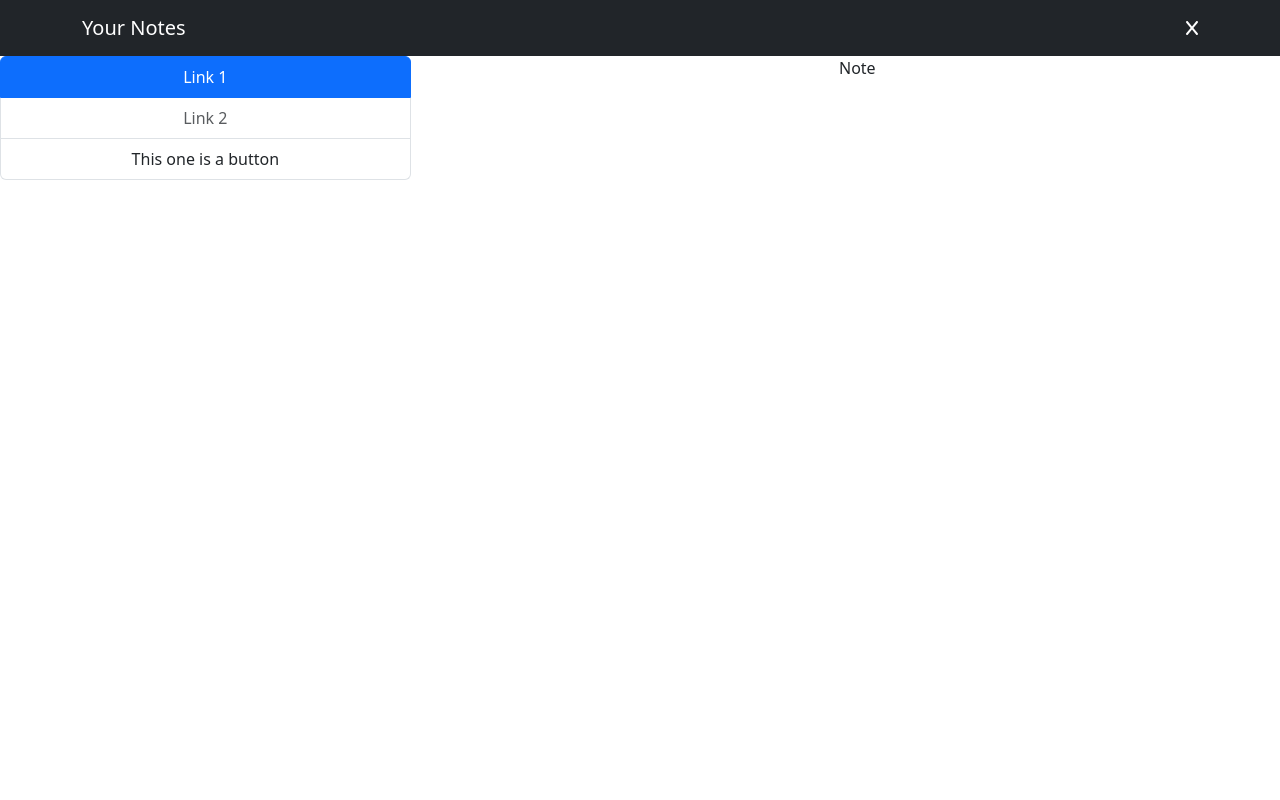
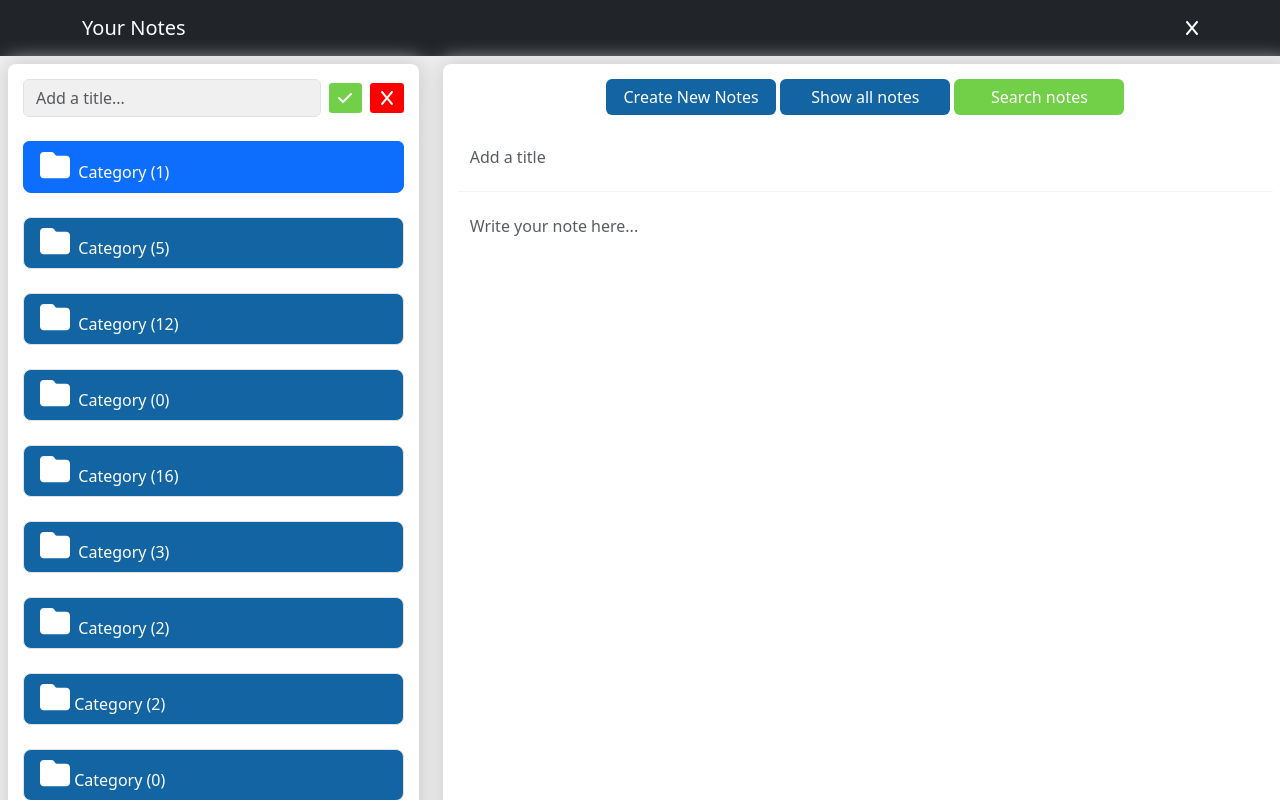
Before and after one commit to FestaMazreku/notes-app, a React (Create React App) app: page / in a window 1280 px wide. Shown: the top 800 px of the page. Built offline with nearby package versions, Linux system fonts and the light colour scheme.

Commit message:
Created the Category & Notes List

```diff
--- a/src/components/CategoryList.js
+++ b/src/components/CategoryList.js
@@ -1,23 +1,115 @@
-import React from 'react';
-import { ListGroup } from 'react-bootstrap';
+import Col from "react-bootstrap/Col";
+import ListGroup from "react-bootstrap/ListGroup";
+import Row from "react-bootstrap/Row";
+import Tab from "react-bootstrap/Tab";
+import Form from "react-bootstrap/Form";
+import Stack from "react-bootstrap/Stack";
+import { faCheck } from "@fortawesome/free-solid-svg-icons";
+import { faX } from "@fortawesome/free-solid-svg-icons";
+import { faFolder } from "@fortawesome/free-solid-svg-icons";
+import Card from "react-bootstrap/Card";
+import { FontAwesomeIcon } from "@fortawesome/react-fontawesome";
+import "../stylesheets/CategoryList.css";
 
 function CategoryList() {
-  const alertClicked = () => {
-    alert('You clicked the third ListGroupItem');
-  };
+  return (
+    <>
+      <Card className="card">
+        <Stack direction="horizontal" gap={2}>
+          <Form.Control className="me-auto" placeholder="Add a title..." />
+          <button className="button-check">
+            {" "}
+            <FontAwesomeIcon icon={faCheck} />{" "}
+          </button>
+          <button className="button-X">
+            <FontAwesomeIcon icon={faX} />
+          </button>
+        </Stack>
+        <br />
 
-  return (
-    <ListGroup defaultActiveKey="#link1">
-      <ListGroup.Item action href="#link1">
-        Link 1
-      </ListGroup.Item>
-      <ListGroup.Item action href="#link2" disabled>
-        Link 2
-      </ListGroup.Item>
-      <ListGroup.Item action onClick={alertClicked}>
-        This one is a button
-      </ListGroup.Item>
-    </ListGroup>
+        <Tab.Container id="list-group-tabs-example" defaultActiveKey="#link1">
+          <Row>
+            <Col sm={12}>
+              <ListGroup>
+                <ListGroup.Item action href="#link1" className="category">
+                  {" "}
+                  <FontAwesomeIcon icon={faFolder} className="icon" />
+                  &nbsp; Category (1)
+                </ListGroup.Item>
+                <br />
+                <ListGroup.Item action href="#link2" className="category">
+                  <FontAwesomeIcon icon={faFolder} className="icon" />
+                  &nbsp; Category (5)
+                </ListGroup.Item>
+                <br />
+                <ListGroup.Item action href="#link3" className="category">
+                  <FontAwesomeIcon icon={faFolder} className="icon" />
+                  &nbsp; Category (12)
+                </ListGroup.Item>
+                <br />
+                <ListGroup.Item action href="#link4" className="category">
+                  <FontAwesomeIcon icon={faFolder} className="icon" />
+                  &nbsp; Category (0)
+                </ListGroup.Item>
+                <br />
+                <ListGroup.Item action href="#link5" className="category">
+                  <FontAwesomeIcon icon={faFolder} className="icon" />
+                  &nbsp; Category (16)
+                </ListGroup.Item>
+                <br />
+                <ListGroup.Item action href="#link6" className="category">
+                  <FontAwesomeIcon icon={faFolder} className="icon" />
+                  &nbsp; Category (3)
+                </ListGroup.Item>
+                <br />
+                <ListGroup.Item action href="#link7" className="category">
+                  <FontAwesomeIcon icon={faFolder} className="icon" />
+                  &nbsp; Category (2)
+                </ListGroup.Item>
+                <br />
+                <ListGroup.Item action href="#link8" className="category">
+                  <FontAwesomeIcon icon={faFolder} className="icon" />
+                  &nbsp;Category (2)
+                </ListGroup.Item>
+                <br />
+                <ListGroup.Item action href="#link9" className="category">
+                  <FontAwesomeIcon icon={faFolder} className="icon" />
+                  &nbsp;Category (0)
+                </ListGroup.Item>
+                <br />
+                <ListGroup.Item action href="#link10" className="category">
+                  <FontAwesomeIcon icon={faFolder} className="icon" />
+                  &nbsp; Category (0)
+                </ListGroup.Item>
+                <br />
+                <ListGroup.Item action href="#link11" className="category">
+                  <FontAwesomeIcon icon={faFolder} className="icon" />
+                  &nbsp;Category (0)
+                </ListGroup.Item>
+                <br />
+                <ListGroup.Item action href="#link12" className="category">
+                  <FontAwesomeIcon icon={faFolder} className="icon" />
+                  &nbsp; Category (0)
+                </ListGroup.Item>
+                <br />
+                <ListGroup.Item action href="#link13" className="category">
+                  <FontAwesomeIcon icon={faFolder} className="icon" />
+                  &nbsp;Category (0)
+                </ListGroup.Item>
+                <br />
+                <ListGroup.Item action href="#link14" className="category">
+                  <FontAwesomeIcon icon={faFolder} className="icon" />
+                  &nbsp; Category (0)
+                </ListGroup.Item>
+              </ListGroup>
+            </Col>
+            <Col sm={8}>
+              <Tab.Content></Tab.Content>
+            </Col>
+          </Row>
+        </Tab.Container>
+      </Card>
+    </>
   );
 }
 
--- a/src/components/Home.js
+++ b/src/components/Home.js
@@ -3,12 +3,18 @@ import NavbarNotes from "./Navbar";
 import CategoryList from "./CategoryList";
 import NoteList from "./NoteList";
 import { Row, Col } from "react-bootstrap";
+import "../stylesheets/Home.css";
 
 function Home() {
+  const categoryListStyle = {
+    backgroundColor: "rgb(241, 240, 240)",
+    height: "900px",
+  };
+
   return (
-        <div>
+    <>
       <NavbarNotes />
-            <Row>
+      <Row style={categoryListStyle}>
         <Col lg={4} md={4} sm={6} xs={6}>
           <CategoryList />
         </Col>
@@ -16,8 +22,8 @@ function Home() {
           <NoteList />
         </Col>
       </Row>
-        </div>
-    )
+    </>
+  );
 }
 
 export default Home;
--- a/src/components/Navbar.js
+++ b/src/components/Navbar.js
@@ -11,12 +11,14 @@ const NavbarNotes = () => {
         <Navbar.Toggle />
         <Navbar.Collapse className="justify-content-end">
           <Navbar.Text>
-                    <a href="#close" className="text-white"><FontAwesomeIcon icon={faX} /></a>
+            <a href="#close" className="text-white">
+              <FontAwesomeIcon icon={faX} />
+            </a>
           </Navbar.Text>
         </Navbar.Collapse>
       </Container>
     </Navbar>
   );
-}
+};
 
 export default NavbarNotes;
--- a/src/components/NoteList.js
+++ b/src/components/NoteList.js
@@ -1,11 +1,32 @@
 import React from "react";
+import Button from "react-bootstrap/Button";
+import Form from "react-bootstrap/Form";
+import Card from "react-bootstrap/Card";
+import "../stylesheets/NoteList.css";
 
 const NoteList = () => {
-    return (
-        <div>
-            <p>Note</p>
+  return (
+    <>
+      <Card className="card">
+        <div direction="horizontal" gap={1}>
+          <Button className="button1">Create New Notes</Button>{" "}
+          <Button className="button1">Show all notes</Button>{" "}
+          <Button className="button2">Search notes</Button>{" "}
         </div>
-    );
-}
+        <Form className="text">
+          <Form.Group>
+            <br />
+            <Form.Control placeholder="Add a title" className="title" />
+            <hr />
+            <Form.Control
+              placeholder="Write your note here..."
+              className="note"
+            />
+          </Form.Group>
+        </Form>
+      </Card>
+    </>
+  );
+};
 
 export default NoteList;
--- /dev/null
+++ b/src/stylesheets/CategoryList.css
@@ -0,0 +1,42 @@
+.me-auto {
+    background-color: rgb(241, 240, 240);
+}
+
+.button-check {
+    background-color: #71CF48;
+    color: white;
+    border-radius: 10%;
+    border: 0px solid white;
+    width: 40px;
+    height: 30px;
+}
+
+.button-X {
+    background-color: red;
+    color: white;
+    border-radius: 10%;
+    border: 0px solid white;
+    width: 40px;
+    height: 30px;
+}
+
+.card {
+    width: 100%;
+    height: 100%;
+    margin: 8px;
+    padding: 15px;
+    border-radius: 8px;
+    box-shadow: 1px 1px 20px 4px rgb(207, 207, 207);
+    border: 0;
+}
+
+.category {
+    background: #1264A3;
+    border-radius: 8px;
+    text-align: left;
+    color: white;
+}
+
+.icon {
+    height: 30px;
+}
--- /dev/null
+++ b/src/stylesheets/Home.css
@@ -0,0 +1,3 @@
+.background-color {
+    background-color: rgb(59, 24, 24);
+}
--- /dev/null
+++ b/src/stylesheets/NoteList.css
@@ -0,0 +1,36 @@
+.button {
+    width: 120px;
+    height: 32px;
+    top: 70px;
+    left: 540px;
+    gap: 2rem;
+    border-radius: 5px 0px 0px 0px;
+    opacity: 0px;
+}
+
+.note {
+    border: 0;
+    color: gray;
+}
+
+.title {
+    border: 0;
+    color: gray;
+}
+
+.text {
+    color: lightgray;
+}
+
+.button1 {
+    width: 170px;
+    background: #1264A3;
+    border: 0;
+}
+
+.button2 {
+    width: 170px;
+    background: #71CF48;
+    display: table-column;
+    border: 0;
+}
```
Also changed, not shown: src/components/CreateNote.js (+6 -6 lines). Lines whose indentation alone changed are shown as unchanged.
